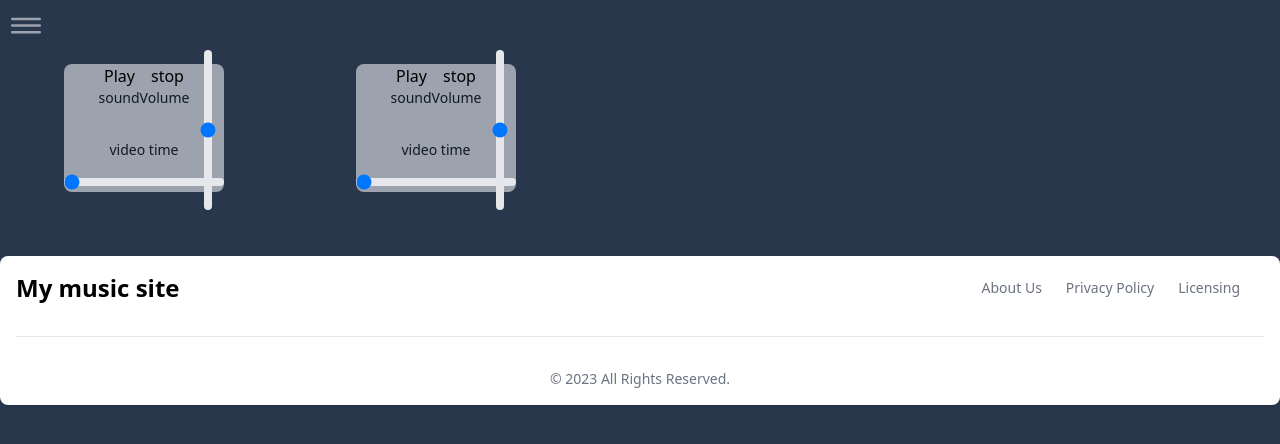
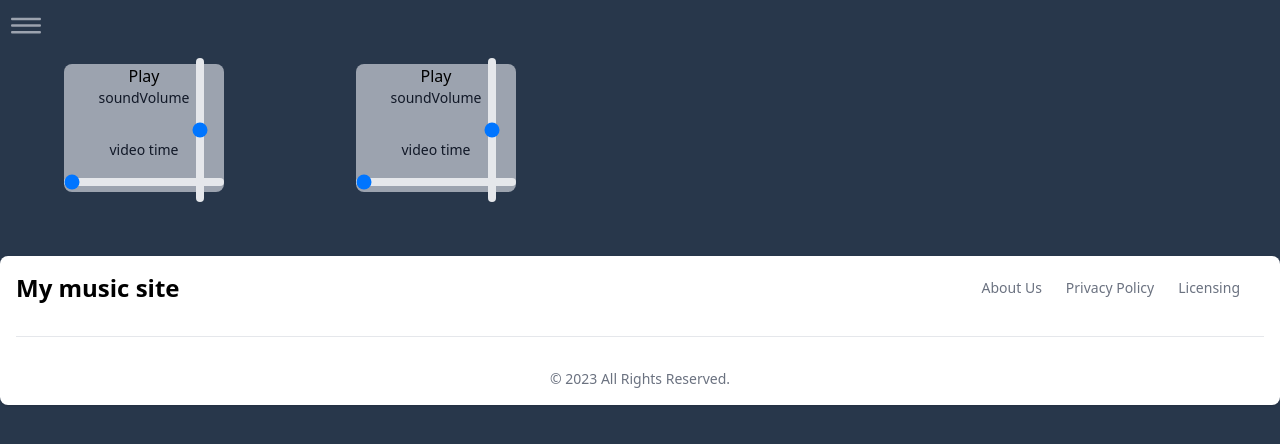
Before and after one commit to Gogo200202/MusicPlayerApp, a React (Vite) app: page / in a window 1280 px wide. Shown: the top 444 px of the page. Built offline with nearby package versions, Linux system fonts and the light colour scheme.

Commit message:
Make play and stop button change

```diff
--- a/src/Pages/components/MusicPlayer.jsx
+++ b/src/Pages/components/MusicPlayer.jsx
@@ -1,17 +1,24 @@
-import React, { useEffect,useState, useCallback, memo, useRef } from "react";
+import React, { useEffect, useState, useCallback, memo, useRef } from "react";
 
-
- function MusicPlayer({prop}){
-
-  let [timeUpdate,setTimeUpdate]=useState();
+function MusicPlayer({ prop }) {
+  let [timeUpdate, setTimeUpdate] = useState();
 
   const start = () => {
     prop.audio.play();
+    setButton(
+      <button className="mx-2" onClick={stop}>
+        Stop
+      </button>
+    );
   };
-
 
   const stop = () => {
     prop.audio.pause();
+    setButton(
+      <button className="mx-2" onClick={start}>
+        Play
+      </button>
+    );
   };
 
   const soundVolume = (e) => {
@@ -25,28 +32,24 @@ import React, { useEffect,useState, useCallback, memo, useRef } from "react";
     prop.audio.currentTime = result;
   };
 
-      function ChangeTimeOnRage(e){
-        let result=(e.originalTarget.currentTime/e.originalTarget.duration)*100;
+  function ChangeTimeOnRage(e) {
+    let result =
+      (e.originalTarget.currentTime / e.originalTarget.duration) * 100;
     setTimeUpdate(result);
-
   }
 
   useEffect(() => {
     prop.audio.addEventListener("timeupdate", ChangeTimeOnRage);
   }, []);
+  let [button, setButton] = useState(
+    <button className="mx-2" onClick={start}>
+      Play
+    </button>
+  );
 
   return (
-
     <div className=" text-center w-40 bg-gray-400 rounded-lg">
-            <button className="mx-2" onClick={start}>
-
-              Play
-            </button>
-            <button className="mx-2" onClick={stop}>
-
-              stop
-            </button>
-
+      {button}
 
       <label
         htmlFor="default-range"
@@ -57,7 +60,7 @@ import React, { useEffect,useState, useCallback, memo, useRef } from "react";
       <input
         id="default-range"
         type="range"
-              className="ml-16 -rotate-90 w-full h-2 bg-gray-200 rounded-lg appearance-none cursor-pointer dark:bg-gray-700"
+        className="ml-16 -rotate-90 w-36 h-2 bg-gray-200 rounded-lg appearance-none cursor-pointer dark:bg-gray-700"
         onChange={soundVolume}
       ></input>
 
@@ -71,14 +74,11 @@ import React, { useEffect,useState, useCallback, memo, useRef } from "react";
         id="default-range"
         type="range"
         className="w-full h-2 bg-gray-200 rounded-lg appearance-none cursor-pointer dark:bg-gray-700"
-              value={timeUpdate|| '0'}
+        value={timeUpdate || "0"}
         onChange={soundTime}
       ></input>
       <audio />
     </div>
-
   );
-
-
 }
 export default MusicPlayer;
```
Lines whose indentation alone changed are shown as unchanged.
